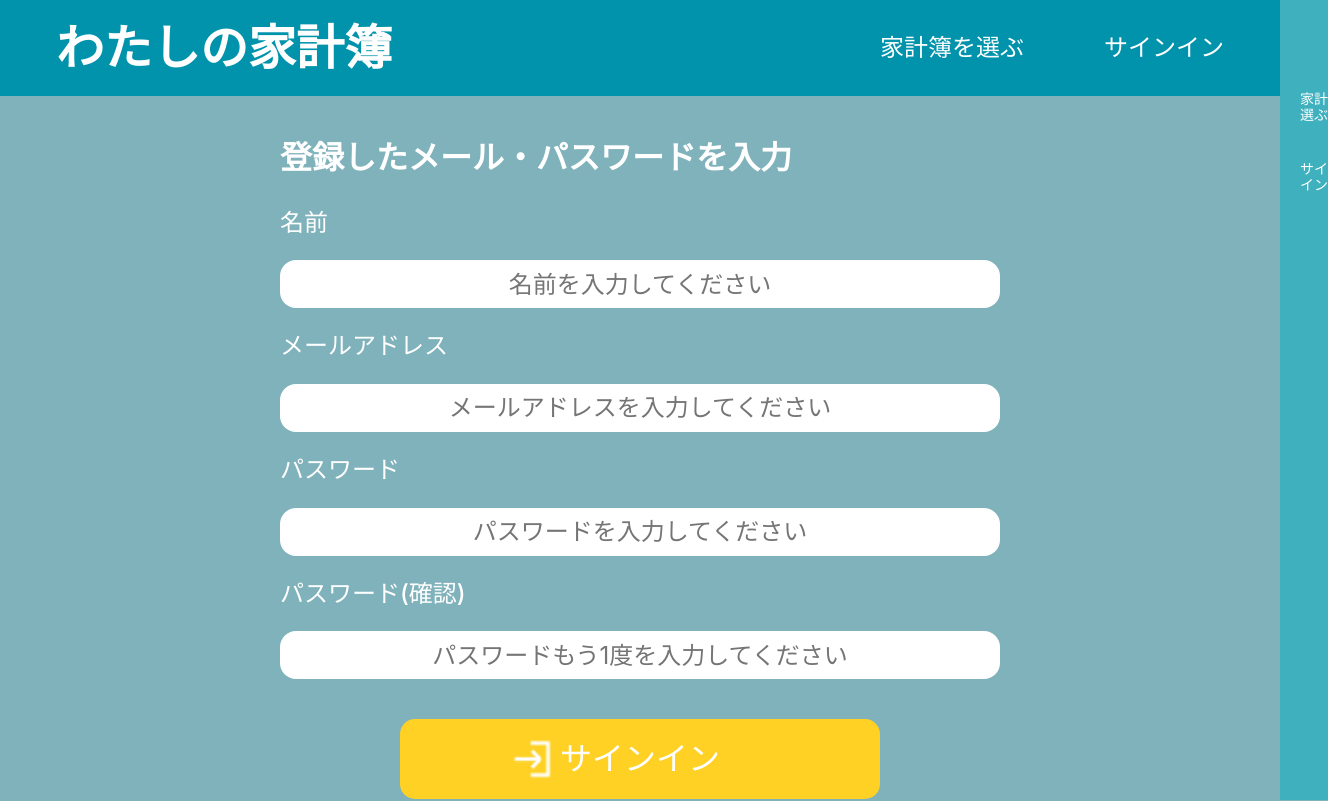
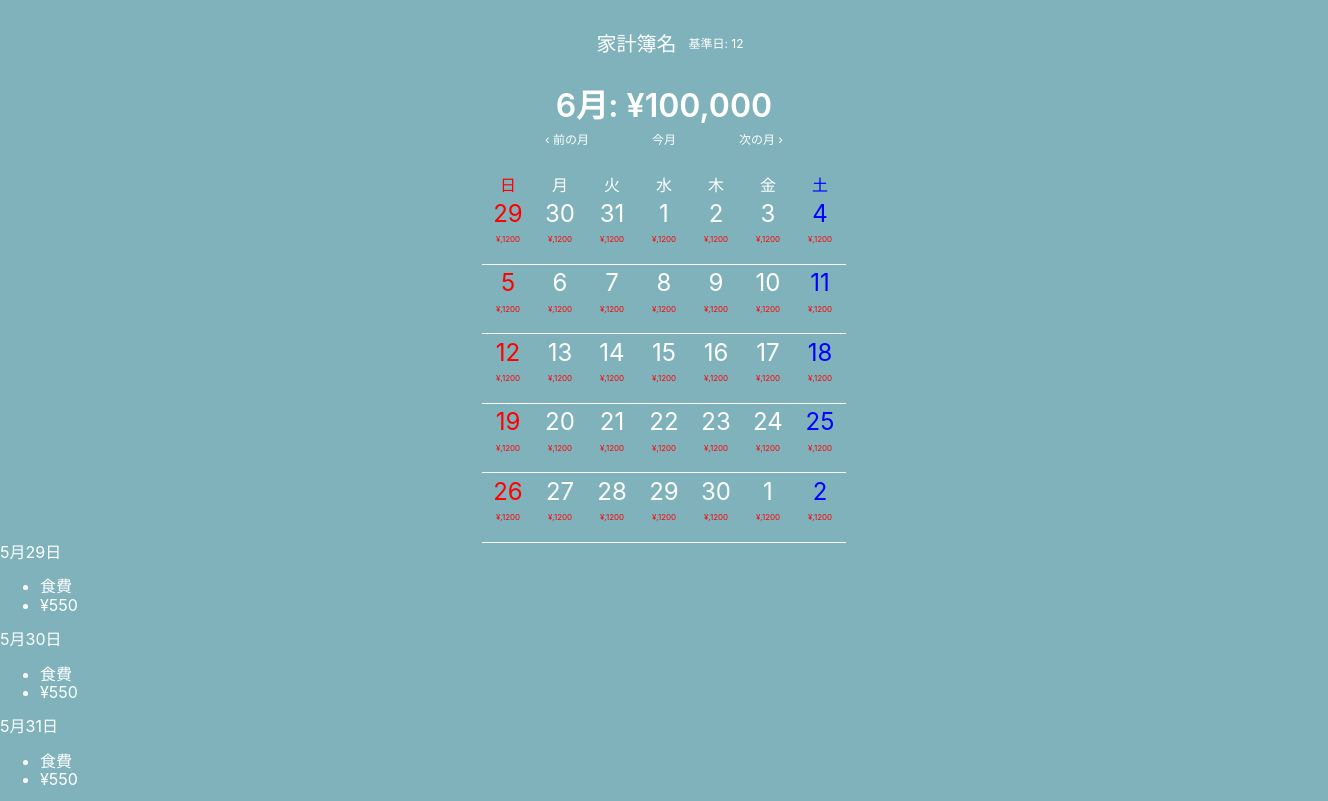
Before and after one commit to nashino77/portfolio_household, a React (Create React App) app in the folder frontend/: page /signup in a window 1280 px wide. Shown: the top 801 px of the page, 1328 px wide, since content can reach past the window. Built offline with nearby package versions, Linux system fonts and the light colour scheme; what axios-case-converter would draw is missing.

Commit message:
Spending記述 SpendingList記述中

```diff
--- a/frontend/src/App.tsx
+++ b/frontend/src/App.tsx
@@ -74,7 +74,7 @@ const App: React.FC = () => {
 
   return (
     <div className={style.body}>
-      <Router>
+      {/* <Router>
         <AuthContext.Provider
           value={{
             loading,
@@ -99,7 +99,7 @@ const App: React.FC = () => {
               </Private>
           </Switch>
         </AuthContext.Provider>
-      </Router>
+      </Router> */}
       <Spending />
     </div>
   );
--- a/frontend/src/components/Spending/Calendar/Calendar.module.scss
+++ b/frontend/src/components/Spending/Calendar/Calendar.module.scss
@@ -1,12 +1,88 @@
+@import '../../../Variables/variables';
+
 .calendar {
-  overflow-y: scroll;
-  overflow-x: hidden;
+  width: 364px;
+  height: 410px;
+  margin: 0 auto;
+
+  .select_month {
+    display: flex;
+    justify-content: space-evenly;
+    margin: 0 auto;
+    font-size: 12px;
+    font-weight: normal;
+    margin-bottom: 28px;
+
+    .selectbutton_month:hover {
+      opacity: 0.7;
+    }
   }
 
-.day{
+  .calendar_day {
+
+    th {
+      font-size: 16px;
+      font-weight: normal;
+
+      &:first-child {
         color: red;
       }
 
-.lastday {
+      &:last-child {
         color: blue;
       }
+    }
+  }
+
+  .calendar_body {
+    width: 100%;
+    height: 368px;
+    border-collapse: collapse;
+    text-align: center;
+
+    .calendar_week {
+
+      border-bottom: 0.5px solid;
+
+      .calendar_date {
+        width: 38px;
+        height: 52px;
+        padding-top: 0;
+
+        .date {
+          font-size: 24px;
+          font-weight: normal;
+          margin-bottom: 8px;
+        }
+
+        .sunday{
+          color: red;
+        }
+
+        .saturday {
+          color: blue;
+        }
+
+        .date_amount {
+          overflow-y: scroll;
+          overflow-x: hidden;
+          color: red;
+          font-size: 8px;
+          font-weight: normal;
+          margin-bottom: 14px;
+
+          // バー非表示
+          -ms-overflow-style: none;
+          scrollbar-width: none;
+          &::-webkit-scrollbar {
+            display:none;
+        }
+        }
+      }
+    }
+
+  }
+
+
+
+}
--- a/frontend/src/components/Spending/Calendar/Calendar.tsx
+++ b/frontend/src/components/Spending/Calendar/Calendar.tsx
@@ -3,6 +3,7 @@ import axios from 'axios';
 import Cookies from 'js-cookie';
 import { AuthContext } from '../../../App';
 
+// date-fns
 import format from 'date-fns/format';
 import getDate from 'date-fns/getDate';
 import getDay from 'date-fns/getDay';
@@ -15,44 +16,58 @@ import startOfMonth from 'date-fns/startOfMonth';
 import endOfMonth from 'date-fns/endOfMonth';
 import addDays from 'date-fns/addDays';
 
+// css
 import style from './Calendar.module.scss';
 
-const getCalendarArray = (date: Date) => {
-  const sundays = eachWeekOfInterval({
-    start: startOfMonth(date),
-    end: endOfMonth(date),
-  });
+// const getCalendarArray = (date: Date) => {
+//   const sundays = eachWeekOfInterval({
+//     start: startOfMonth(date),
+//     end: endOfMonth(date),
+//   });
 
-  return sundays.map((sunday) =>
-    eachDayOfInterval({ start: sunday, end: endOfWeek(sunday) })
-  );
-};
+//   return sundays.map((sunday) =>
+//     eachDayOfInterval({ start: sunday, end: endOfWeek(sunday) })
+//   );
+// };
 
 type Props = {
   targetDate: Date;
   setTargetDate: React.Dispatch<React.SetStateAction<Date>>;
+  calendar: Date[][];
 };
 
 const Calendar: React.FC<Props> = (props) => {
   const {
     targetDate,
-    setTargetDate
+    setTargetDate,
+    calendar
   } = props;
 
-  const calendar = getCalendarArray(targetDate);
-
   return (
-    <div>
-      <div>
-        <div>
-          <div onClick={() => setTargetDate(current => subMonths(current, 1))}>前の月</div>
-          <div onClick={() => setTargetDate(new Date())}>今月</div>
-          <div onClick={() => setTargetDate(current => addMonths(current, 1))}>次の月</div>
+    <div className={style.calendar}>
+      <div className={style.select_month}>
+        <div
+          className={style.selectbutton_month}
+          onClick={() => setTargetDate(current => subMonths(current, 1))}
+        >
+          &lsaquo; 前の月
         </div>
-        {format(targetDate, 'y年M月')}
-        <table>
+        <div
+          className={style.selectbutton_month}
+          onClick={() => setTargetDate(new Date())}
+        >
+          今月
+        </div>
+        <div
+          className={style.selectbutton_month}
+          onClick={() => setTargetDate(current => addMonths(current, 1))}
+        >
+          次の月 &rsaquo;
+        </div>
+      </div>
+      <table className={style.calendar_body}>
         <thead>
-            <tr>
+          <tr className={style.calendar_day}>
             <th>日</th>
             <th>月</th>
             <th>火</th>
@@ -65,23 +80,26 @@ const Calendar: React.FC<Props> = (props) => {
         <tbody>
           {
             calendar.map((weekRow, rowNum) => (
-                <tr key={rowNum}>
+              <tr className={style.calendar_week} key={rowNum}>
                 {
                   weekRow.map((date) => (
                     <td
                       key={getDay(date)}
-
+                      className={style.calendar_date}
                     >
                       <div
-                          className={
-                            getDay(date) === 0 ? style.day : '' ||
-                            getDay(date) === 6 ? style.lastday : ''
+                        className={`
+                          ${style.date}
+                          ${
+                            getDay(date) === 0 ? style.sunday : '' ||
+                            getDay(date) === 6 ? style.saturday : ''
+                          }`
                       }>
                         {getDate(date)}
                       </div>
-                        {/* <div style={{ width: '100px', height: '50px' }} className={style.calendar}>
-                          {getDate(date)}
-                        </div> */}
+                      <div className={style.date_amount}>
+                        ¥,1200
+                      </div>
                     </td>
                   ))
                 }
@@ -91,7 +109,6 @@ const Calendar: React.FC<Props> = (props) => {
         </tbody>
       </table>
     </div>
-    </div>
   )
 }
 
--- /dev/null
+++ b/frontend/src/components/Spending/Spending.module.scss
@@ -0,0 +1,96 @@
+@import '../../Variables/variables';
+
+.spendings {
+  width: 100%;
+
+  @media screen and (min-width: $mb) {
+    width: 1328px;
+    margin: 0 auto;
+  }
+
+  .household_name {
+    display: flex;
+    justify-content: center;
+    margin-top: 16px;
+
+    h2 {
+      font-size: 20px;
+      font-weight: 500;
+      padding-left: 12px;
+    }
+
+    p {
+      font-size: 12px;
+      font-weight: normal;
+      line-height: 32px;
+      padding-left: 12px;
+    }
+  }
+
+  .month {
+    text-align: center;
+    font-size: 32px;
+    font-weight: 600;
+    margin: 16px 0 8px;
+  }
+
+  .button {
+    margin: 24px auto 0;
+    width: 240px;
+
+    .amount_save {
+      width: 240px;
+      height: 48px;
+      background-color: #FFD124;
+      border-radius: 16px;
+      font-size: 16px;
+      font-weight: 500;
+      text-align: center;
+      line-height: 48px;
+    }
+
+    .household_delete {
+      width: 96px;
+      height: 24px;
+      background-color: #fff;
+      border-radius: 8px;
+      color: black;
+      font-size: 12px;
+      font-weight: normal;
+      text-align: center;
+      line-height: 24px;
+      margin-top: 8px;
+      margin-left: 144px;
+    }
+  }
+
+  .button_pc {
+    display: flex;
+    width: 1008px;
+    margin: 56px auto 72px;
+
+    .amount_save {
+      width: 480px;
+      height: 80px;
+      background-color: #FFD124;
+      border-radius: 24px;
+      font-size: 32px;
+      font-weight: 600;
+      text-align: center;
+      line-height: 80px;
+      margin-right: 48px;
+    }
+
+    .household_delete {
+      width: 480px;
+      height: 80px;
+      background-color: #fff;
+      border-radius: 24px;
+      color: black;
+      font-size: 32px;
+      font-weight: 600;
+      text-align: center;
+      line-height: 80px;
+    }
+  }
+}
--- a/frontend/src/components/Spending/Spending.tsx
+++ b/frontend/src/components/Spending/Spending.tsx
@@ -3,30 +3,58 @@ import React, { useState } from 'react';
 
 // calendar
 import format from 'date-fns/format';
+import getDate from 'date-fns/getDate';
+import getDay from 'date-fns/getDay';
+import eachDayOfInterval from 'date-fns/eachDayOfInterval';
+import endOfWeek from 'date-fns/endOfWeek';
+import eachWeekOfInterval from 'date-fns/eachWeekOfInterval';
 import addMonths from 'date-fns/addMonths';
 import subMonths from 'date-fns/subMonths';
+import startOfMonth from 'date-fns/startOfMonth';
+import endOfMonth from 'date-fns/endOfMonth';
+import addDays from 'date-fns/addDays';
 
 
 // component
 import Calendar from './Calendar/Calendar';
+import SpendingList from './SpendingList/SpendingList';
 
 // function
 import { useWindowDimensions } from '../../function/window';
-import SpendingList from './SpendingList/SpendingList';
+import { getCalendarArray } from '../../function/calendar';
+
+// css
+import style from './Spending.module.scss';
 
 const Spending: React.FC = () => {
   const [targetDate, setTargetDate] = useState(new Date());
 
+  const calendar  = getCalendarArray(targetDate);
+
   const width = useWindowDimensions();
 
 
+  const handleCalendar = () => {
+    console.log(calendar);
+  };
+
   return (
-    <div>
+    <div className={style.spendings}>
+      <div className={style.household_name}>
         <h2>家計簿名</h2>
-      <p>基準日</p>
-      <h3>{format(targetDate, 'M月')}: ¥100,000</h3>
-      <Calendar targetDate={targetDate}  setTargetDate={setTargetDate} />
-      <div>使った金額を記録する</div>
+        <p>基準日: 12</p>
+      </div>
+      <h3 className={style.month}>{format(targetDate, 'M月')}: ¥100,000</h3>
+      <div className={style.household_main}>
+        <Calendar
+          targetDate={targetDate}
+          setTargetDate={setTargetDate}
+          calendar={calendar}
+        />
+        { width < 1100 ? (
+          <div className={style.button}>
+            <div className={style.amount_save}>
+              使った金額を記録する
               {/* { width < 1100 ? (
                   <Link to='/addspending'>
                     使った金額を記録する
@@ -37,7 +65,33 @@ const Spending: React.FC = () => {
                   </Link>
                 )
               } */}
-      <SpendingList />
+            </div>
+            <div className={style.household_delete}>家計簿を削除</div>
+          </div>
+        ) : '' }
+        <SpendingList
+          targetDate={targetDate}
+          calendar={calendar}
+        />
+      </div>
+      {width >= 1100 ? (
+        <div className={style.button_pc}>
+          <div className={style.amount_save}>
+            使った金額を記録する
+            {/* { width < 1100 ? (
+                <Link to='/addspending'>
+                  使った金額を記録する
+                </Link>
+              ): (
+                <Link to='/addspending'>
+                  使った金額を記録する
+                </Link>
+              )
+            } */}
+          </div>
+          <div className={style.household_delete}>家計簿を削除</div>
+        </div>
+      ) : '' }
     </div>
   )
 }
--- a/frontend/src/components/Spending/SpendingList/SpendingList.tsx
+++ b/frontend/src/components/Spending/SpendingList/SpendingList.tsx
@@ -1,9 +1,65 @@
-import React from 'react';
+import React, { useContext } from 'react';
+import axios from 'axios';
+import { AuthContext } from '../../../App';
 
-const SpendingList: React.FC = () => {
+
+// date-fns
+import format from 'date-fns/format';
+import getDate from 'date-fns/getDate';
+import getDay from 'date-fns/getDay';
+import eachDayOfInterval from 'date-fns/eachDayOfInterval';
+import endOfWeek from 'date-fns/endOfWeek';
+import eachWeekOfInterval from 'date-fns/eachWeekOfInterval';
+import addMonths from 'date-fns/addMonths';
+import subMonths from 'date-fns/subMonths';
+import startOfMonth from 'date-fns/startOfMonth';
+import endOfMonth from 'date-fns/endOfMonth';
+import addDays from 'date-fns/addDays';
+
+
+// css
+import style from './SpendingList.module.scss';
+
+type Props = {
+  targetDate: Date;
+  calendar: Date[][];
+};
+
+
+const SpendingList: React.FC<Props> = (props) => {
+  const {
+    targetDate,
+    calendar,
+  } = props;
+
+
   return (
-    <div>
-      SpendingList
+    <div className={style.spending_list}>
+      {
+        calendar.map((weekRow, rowNum) => (
+          <div key={rowNum}>
+            {
+              weekRow.map((date) => (
+                <div
+                  key={getDay(date)}
+                >
+                  <div className={style.spneding_date}>
+                    {format(date, 'M月')}{getDate(date)}日
+                  </div>
+                  <div className={style.spending}>
+                    <div>
+                      <ul>
+                        <li>食費</li>
+                        <li>¥550</li>
+                      </ul>
+                    </div>
+                  </div>
+                </div>
+              ))
+            }
+          </div>
+        ))
+      }
     </div>
   )
 }
--- /dev/null
+++ b/frontend/src/function/calendar.ts
@@ -0,0 +1,20 @@
+import React, { useState, useEffect, useContext } from 'react';
+
+// date-fns
+import eachDayOfInterval from 'date-fns/eachDayOfInterval';
+import endOfWeek from 'date-fns/endOfWeek';
+import eachWeekOfInterval from 'date-fns/eachWeekOfInterval';
+import startOfMonth from 'date-fns/startOfMonth';
+import endOfMonth from 'date-fns/endOfMonth';
+
+
+export const getCalendarArray = (date: Date) => {
+  const sundays = eachWeekOfInterval({
+    start: startOfMonth(date),
+    end: endOfMonth(date),
+  });
+
+  return sundays.map((sunday) =>
+    eachDayOfInterval({ start: sunday, end: endOfWeek(sunday) })
+  );
+};
```
Also changed, not shown: frontend/src/components/Spending/SpendingList/SpendingList.module.scss (added), 2 other files (tests, documents, lock files or other folders). Lines whose indentation alone changed are shown as unchanged.
